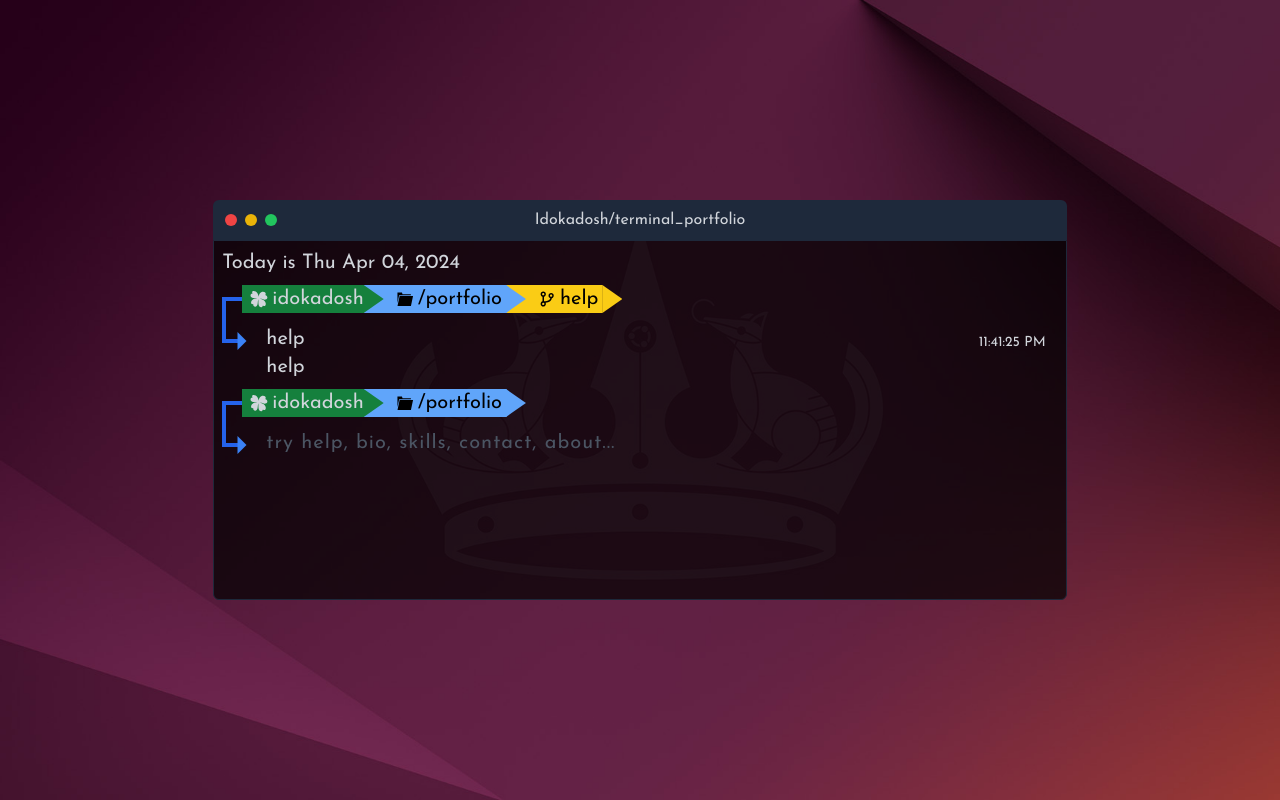
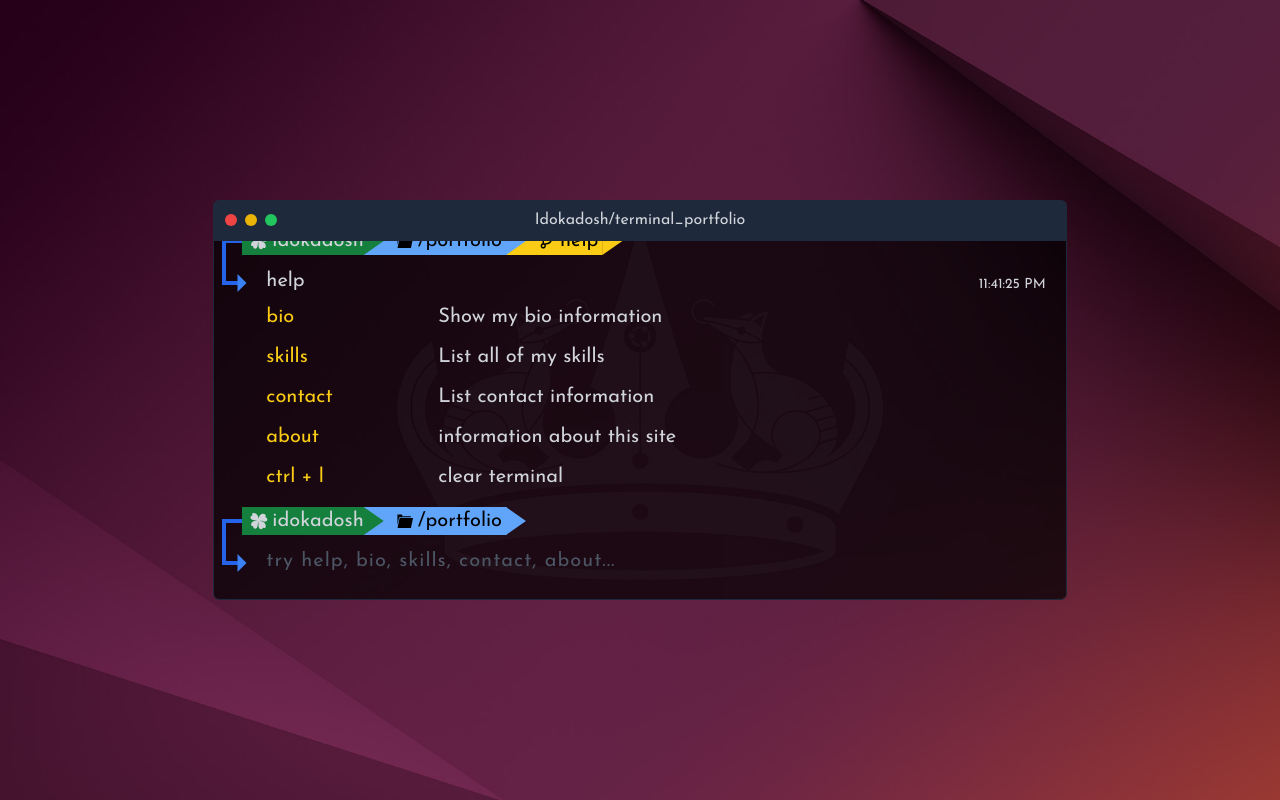
Before and after one commit to Ido-Kadosh/terminal-portfolio, a React (Vite) app: page / in a window 1280 px wide. Built offline with nearby package versions, Linux system fonts and the light colour scheme.

Commit message:
refactor: move command outputs from CommandResult to different components

```diff
--- a/src/cmps/Breadcrumbs.tsx
+++ b/src/cmps/Breadcrumbs.tsx
@@ -1,11 +1,10 @@
 import { Dispatch, SetStateAction, useEffect, useRef } from 'react';
+import ArrowIcon from '../assets/icons/arrow.svg?react';
+import CloverIcon from '../assets/icons/clover.svg?react';
+import CommandIcon from '../assets/icons/command.svg?react';
+import FolderIcon from '../assets/icons/folder.svg?react';
 import CommandResult from './CommandResult';
 import { ICommand } from './Terminal';
-
-import ArrowIcon from '../assets/icons/arrow.svg?react';
-import CloverIcon from '../assets/icons/clover.svg?react';
-import FolderIcon from '../assets/icons/folder.svg?react';
-import CommandIcon from '../assets/icons/command.svg?react';
 interface PropTypes {
 	showInput?: boolean;
 	command?: ICommand;
@@ -58,7 +57,7 @@ const Breadcrumbs = ({ showInput, command, setCommands }: PropTypes) => {
 	};
 
 	return (
-		<section className="my-2">
+		<section className="my-4">
 			<div className="flex items-center">
 				<div className="w-5 h-1 bg-blue-600"></div>
 				<div className="flex gap-1 items-center bg-green-700 ps-2">
--- a/src/cmps/CommandResult.tsx
+++ b/src/cmps/CommandResult.tsx
@@ -4,19 +4,61 @@ const CommandResult = ({ command }: { command: ICommand }) => {
 	const renderComponent = () => {
 		switch (command.txt) {
 			case 'help':
-				return <div>help</div>;
+				return <Help />;
 			case 'bio':
-				return <div>bio</div>;
+				return <Bio />;
 			case 'contact':
-				return <div>contact</div>;
+				return <Contact />;
 			case 'about':
-				return <div>about</div>;
+				return <About />;
 			default:
-				return <div>error</div>;
+				return <NotFound />;
 		}
 	};
 
-	return <div className="px-11">{renderComponent()}</div>;
+	return <div className="px-11 my-2">{renderComponent()}</div>;
+};
+
+const Help = () => {
+	return (
+		<div className="grid grid-cols-[10rem_1fr] gap-3">
+			<div className="text-yellow-400">bio</div>
+			<div>Show my bio information</div>
+
+			<div className="text-yellow-400">skills</div>
+			<div>List all of my skills</div>
+
+			<div className="text-yellow-400">contact</div>
+			<div>List contact information</div>
+
+			<div className="text-yellow-400">about</div>
+			<div>information about this site</div>
+
+			<div className="text-yellow-400">ctrl + l</div>
+			<div>clear terminal</div>
+		</div>
+	);
+};
+
+const Bio = () => {
+	return <div>bio</div>;
+};
+
+const Contact = () => {
+	return <div>contact</div>;
+};
+
+const About = () => {
+	return <div>About</div>;
+};
+
+const NotFound = () => {
+	return (
+		<div>
+			<div className="text-red-400">Command not found</div>
+			<div>Try: help</div>
+		</div>
+	);
 };
 
 export default CommandResult;
```
